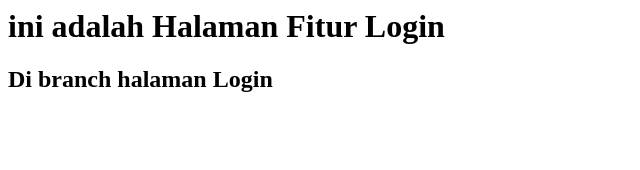
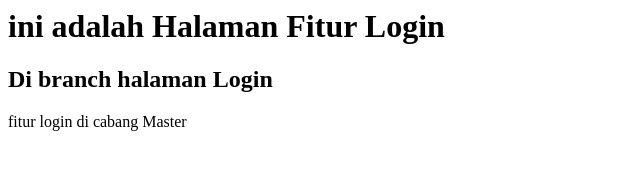
Before and after one commit to Pr1102/belajar-git, a plain HTML site: page login.html in a window 1280 px wide. Shown: the whole page, without its empty margins (0-640 px from the left). Drawn offline with Linux system fonts and the light colour scheme.

Commit message:
Melakukan perubahan login.html

```diff
--- a/login.html
+++ b/login.html
@@ -6,5 +6,6 @@
 	<body>
 		<h1>ini adalah Halaman Fitur Login</h1>
 		<h2>Di branch halaman Login</h2>
+		<p>fitur login di cabang Master </p>
 	</body>
 </html>
```
